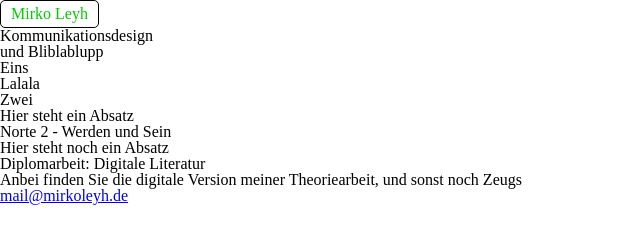
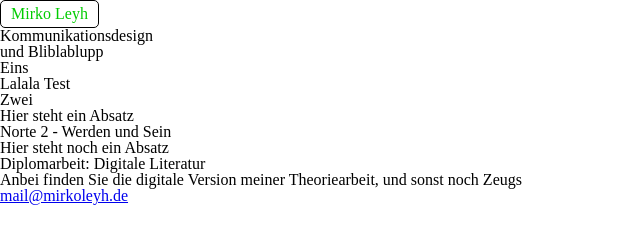
Before and after one commit to mirk79/mirkoleyh.de, a plain HTML site: page index.html in a window 1280 px wide. Shown: the full height of the page, 0-640 px from the left. Drawn offline with Linux system fonts and the light colour scheme.

Commit message:
kleine Teständerung

```diff
--- a/index.html
+++ b/index.html
@@ -15,7 +15,7 @@ und Bliblablupp</h2>
 <ol>
 	<li>
     	<h4>Eins</h4>
-        <p>Lalala</p>
+        <p>Lalala Test</p>
     </li>
 	<li>
     	<h4>Zwei</h4>
```
